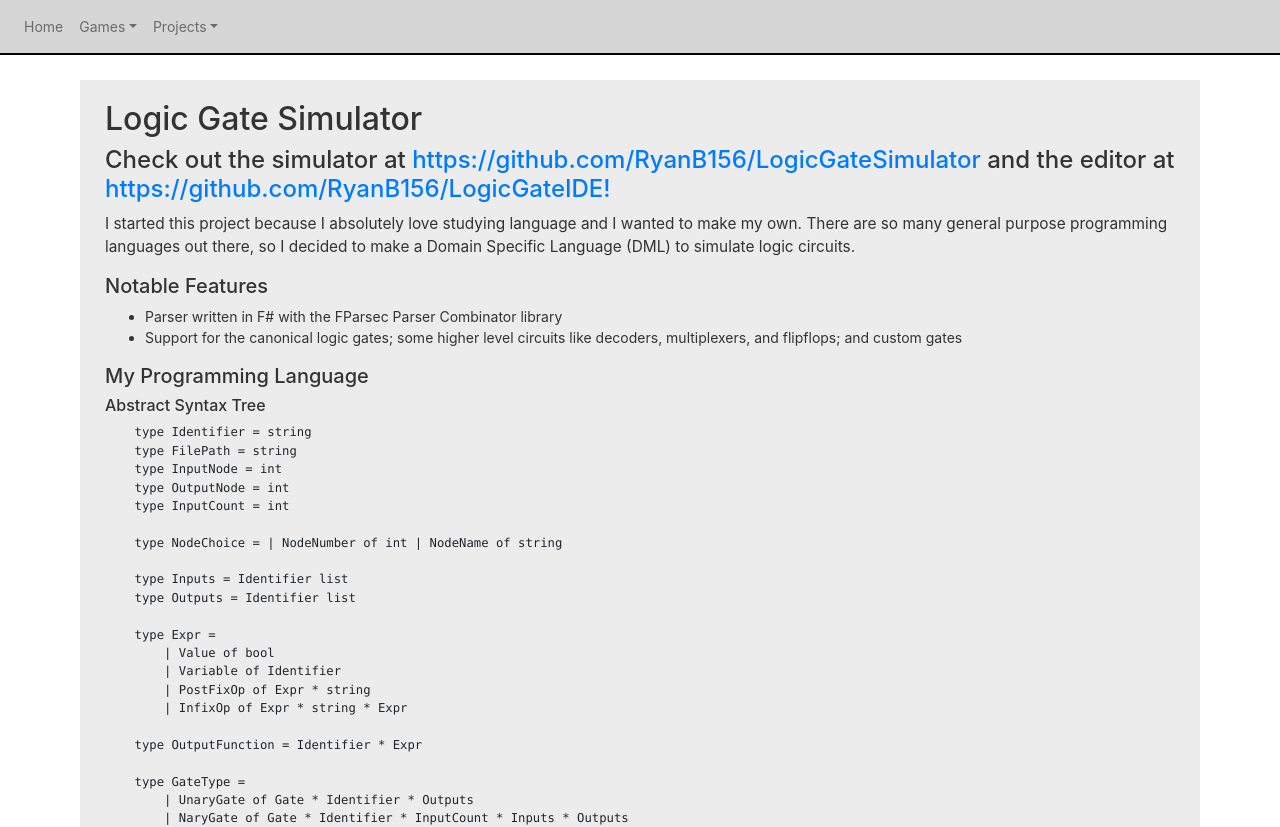
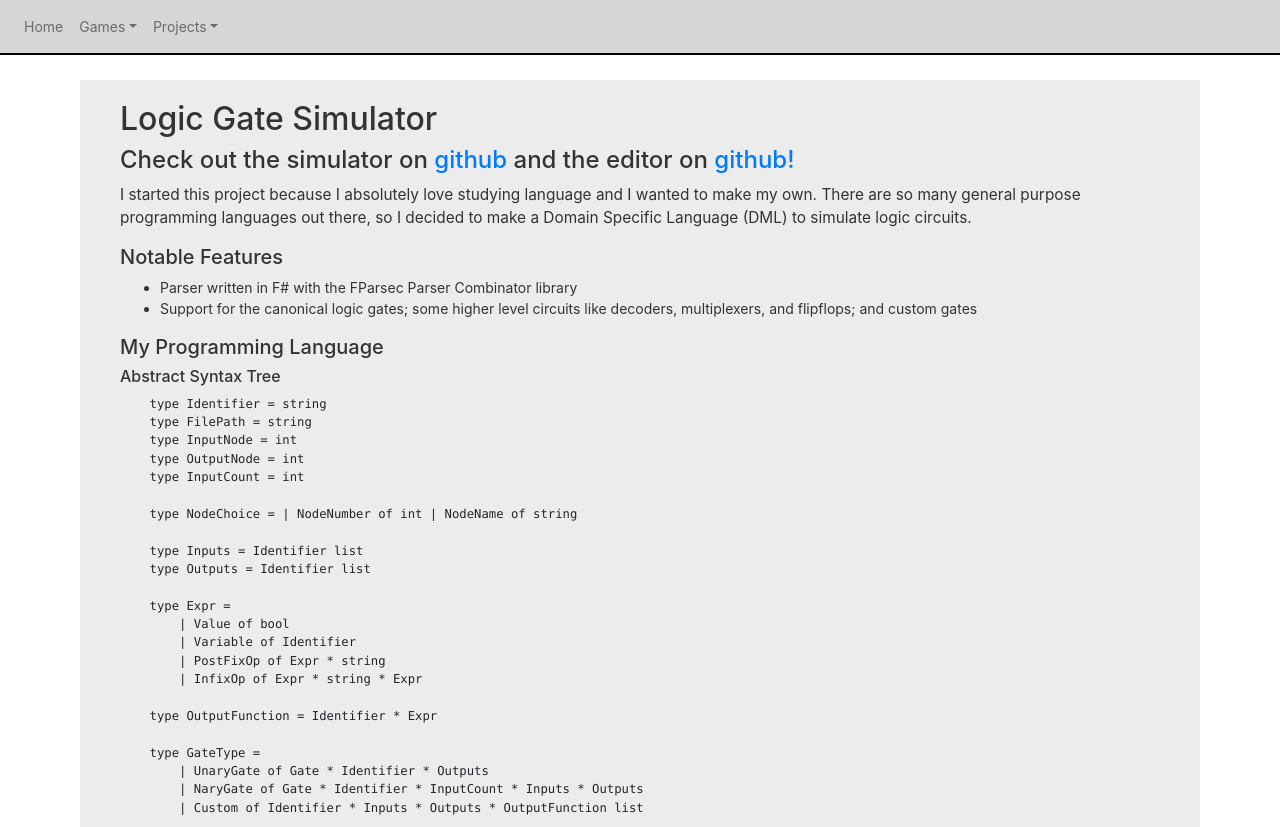
Before and after one commit to RyanB156/Portfolio-Site, an Angular app: page /projects/logicsim in a window 1280 px wide. Shown: the top 827 px of the page. Built offline with nearby package versions, Linux system fonts and the light colour scheme.

Commit message:
Layout fixes.

```diff
--- a/src/app/home/home.component.html
+++ b/src/app/home/home.component.html
@@ -127,12 +127,28 @@
     <accordion>
       <panel title="Playing music">
         <accordion>
-          <panel title="Guitar">Rock band, Van Halen, Metallica</panel>
-          <panel title="Piano">Piano stuff</panel>
+          <panel title="Guitar">
+            <p>I have been playing guitar since my Freshman year of Highschool. My dad has played guitar for years and I always listened to him play when I was little. After I came out of a long video game phase I asked him to teach me so he showed me how to play a basic version of the riff from "Smoke on the Water" by Deep Purple. Since then I fell in love with Van Halen, Metallica, White Lion, and Joe Satriani.</p>
+            <p>I played at a few talent shows with 4H and at the county fair. I even played at one of my school's pep rallies for their Rock-n-Roll theme. I was in a rock band in Ocala Florida in my senior year. With them I played several gigs in Central Florida and earned some money doing it, so I can say I have been a professional musician.</p>
+            <p>My guitar playing has slowed down some since I entered college, but I still pick it up on occasion. My current musical interests are Three Days Grace and Black Veil Brides (courtesy of my girlfriend).</p>
+          </panel>
+          <panel title="Piano">
+            <p>I picked up piano first in the Summer before my freshman year of highschool. I learned by following tutorial videos on YouTube, especially Synthesia videos which is like guitar hero but for piano. Early on in the band there were a few songs that I played where I would use both my guitar and a keyboard, switching back and forth for different parts.</p>
+            <p>I do not have anywhere near the repetoire for piano as I do for guitar, but I do enjoy figuring out tunes by ear.</p>
+          </panel>
+          <panel title="Violin">
+            <p>I started learning how to play violin a few years ago. I have always loved the sound of great violin players, especially the vibrato they can produce, but I was hesitant to pick it up because my dad would be unable to teach me.</p>
+            <p>Many hours of watching YouTube tutorials, reading the Suzuki books, and three violins later, I am making great progress on learning to play this beautiful instrument.</p>
+          </panel>
         </accordion>
       </panel>
-      <panel title="Riding dirtbikes">Trail riding, harescrambles</panel>
-      <panel title="Programming">My very first experience with programming was learning to a game with Batch following a tutorial from YouTube. From then on, I was hooked. Since then, I have learned C#, Python, C, Java, F#, JavaScript, HTML, and CSS. Making games while learning these languages kept things fun and I was always looking forward to the next time I could get behind my computer and get to work.<br><br><strong>Check out the tabs at the top of the page to see what I have been working on!</strong></panel>
+      <panel title="Riding dirtbikes">
+        <p>My alltime favorite hobby right now is riding dirtbikes. I bought my first bike in Fall 2017 and I have been hooked ever since. It was difficult at first because there was so much to learn all at once, but once I figured it out and whipped myself into shape it has been a lot of fun.</p>
+        <p>My favorite type of riding is trail riding, harescrambles, and enduros. In contrast to motocross riding with its high speed and huge jumps, this riding involves exploring nature and riding at my own pace. I enjoy the challenge of riding challenging obstacles in the Croom Motorcycle Area, like big logs and hills that would be difficult, if not impossible to walk up. It is so rewarding to tackle new and challenging obstacles and come out on top, literally.</p>
+      </panel>
+      <panel title="Programming">
+        <p>My very first experience with programming was learning to a game with Batch following a tutorial from YouTube. From then on, I was hooked. Since then, I have learned C#, Python, C, Java, F#, JavaScript, HTML, and CSS. Making games while learning these languages kept things fun and I was always looking forward to the next time I could get behind my computer and get to work.<br><br><strong>Check out the tabs at the top of the page to see what I have been working on!</strong><p>
+        </panel>
     </accordion>
   </div>
 </div>
--- a/src/app/logicsim/logicsim.component.html
+++ b/src/app/logicsim/logicsim.component.html
@@ -1,7 +1,7 @@
 <div class="bg2 section">
   <h2>Logic Gate Simulator</h2>
-  <h4>Check out the simulator at <a href="https://github.com/RyanB156/LogicGateSimulator">https://github.com/RyanB156/LogicGateSimulator</a>
-    and the editor at <a href="https://github.com/RyanB156/LogicGateIDE">https://github.com/RyanB156/LogicGateIDE!</a></h4>
+  <h4>Check out the simulator on <a href="https://github.com/RyanB156/LogicGateSimulator">github</a>
+    and the editor on <a href="https://github.com/RyanB156/LogicGateIDE">github!</a></h4>
 
   <p>I started this project because I absolutely love studying language and I wanted to make my own. There are so many general purpose programming languages out there, so I decided to make a Domain Specific Language (DML) to simulate logic circuits.</p>
   <h5>Notable Features</h5>
--- a/src/app/tribe/tribe.component.html
+++ b/src/app/tribe/tribe.component.html
@@ -1,6 +1,6 @@
 <div class="bg2 section">
   <h2>Tribal Survival</h2>
-  <h4>Check out the source at <a href="https://github.com/RyanB156/Tribe">https://github.com/RyanB156/Tribe</a>!</h4>
+  <h4>Check out the source on <a href="https://github.com/RyanB156/Tribe">github!</a></h4>
 
   <p>I started this project as a way to learn how game development works at a low level. I could have made the game using Unity, but I decided I wanted the experience of implementing everything in Windows Forms.</p>
   <h5>Notable Features</h5>
--- a/src/styles.scss
+++ b/src/styles.scss
@@ -13,7 +13,7 @@
 
 .section {
   margin: 30px;
-  padding: 20px 25px;
+  padding: 20px 40px;
   margin-top: 0;
 }
 
```
